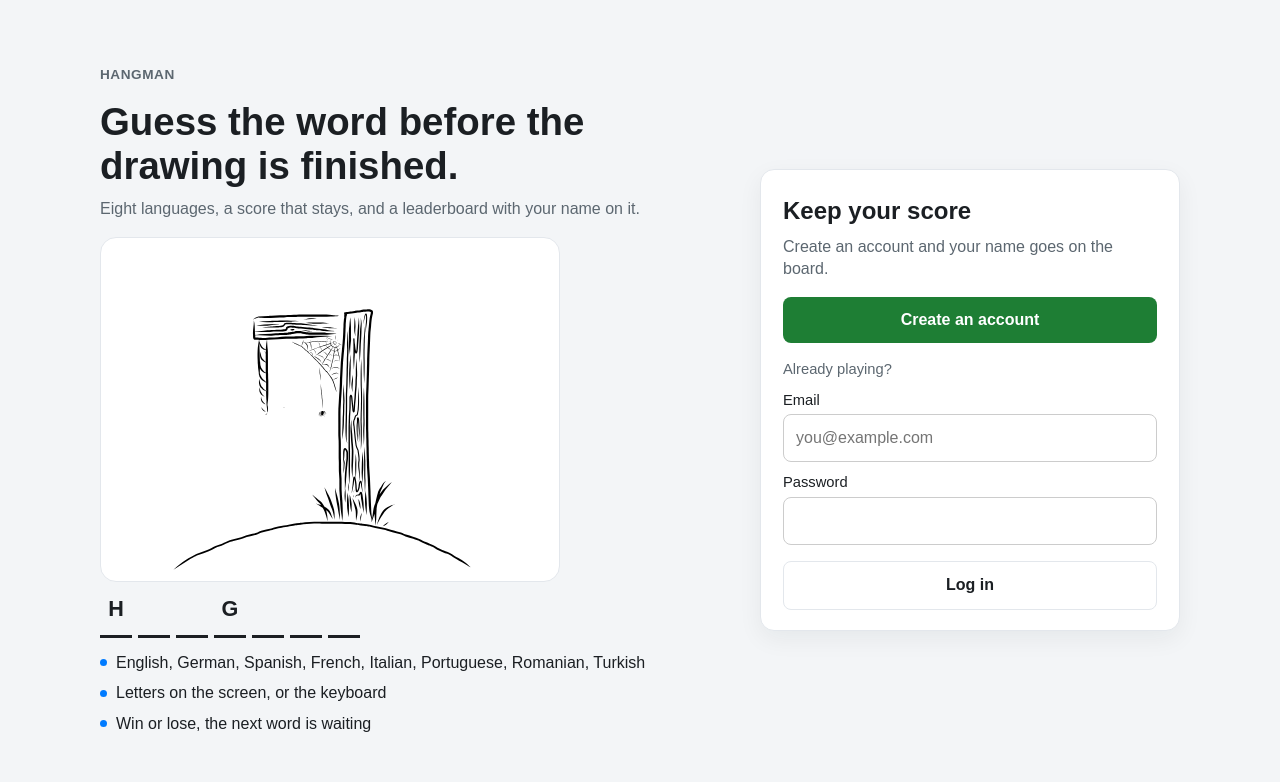
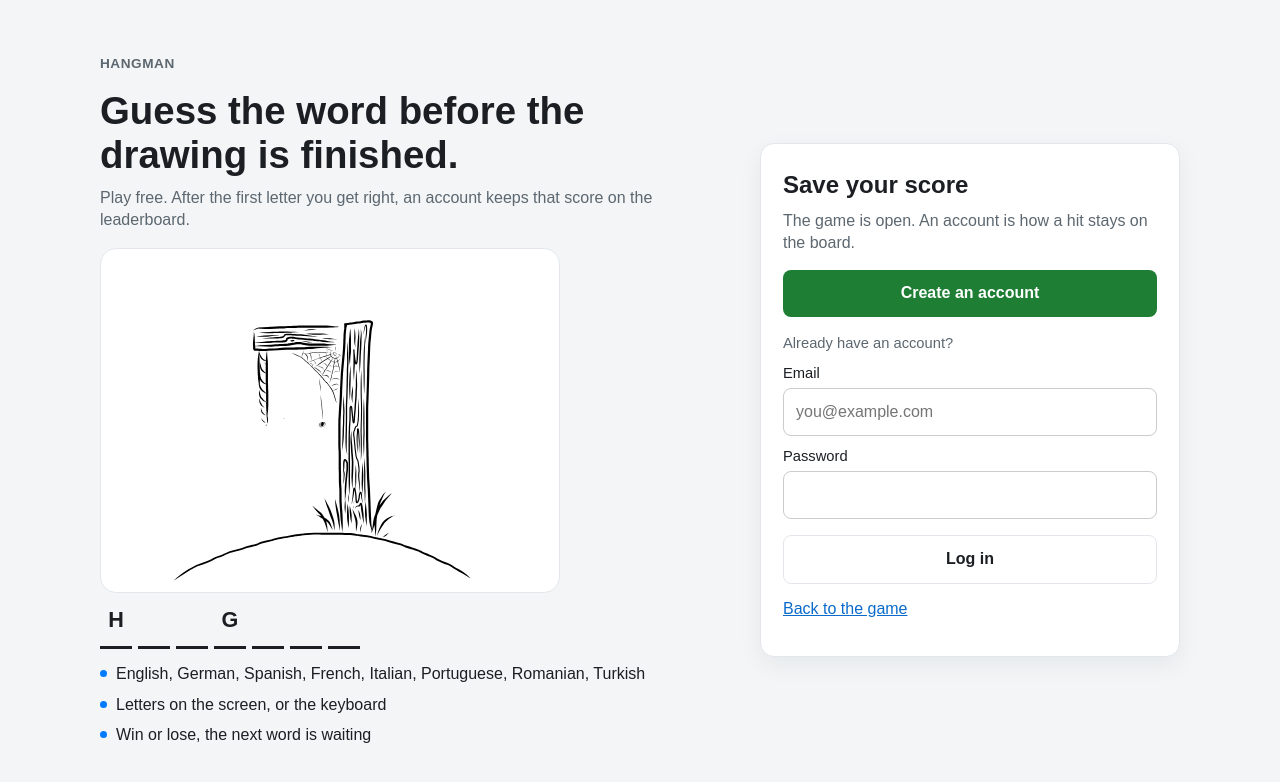
Before and after one commit to SpotlightForBugs/wortraetselWeb, a Flask app: page /login in a window 1280 px wide. Shown: the top 782 px of the page. Run offline with Flask 3, Linux system fonts and the light colour scheme; some libraries are stand-ins or nearby versions.

Commit message:
Let guests play, and ask for an account after the first hit.
The game no longer sends anonymous players to login. A correct letter offers to save the score. Dismissing it keeps the round going, and a later account picks up any points still sitting in the browser.

Co-authored-by: Johannes Häusler  <mail@spotlightforbugs.eu>

```diff
--- a/app.py
+++ b/app.py
@@ -46,16 +46,6 @@ from firebase_admin import firestore
 app = Flask(__name__)
 app.secret_key = os.environ.get("SECRETKEY")
 csrf = CSRFProtect(app)
-allowed_paths = [
-    "/login",
-    "/register",
-    "/users",
-    "/draw",
-    "/session_data",
-    "/favicon.ico",
-    "/robots.txt",
-    "/register_split",
-]
 
 if not firebase_admin._apps:
     cred = credentials.Certificate("serviceAccountKey.json")
@@ -81,40 +71,25 @@ def game():
             all(letter in session["letters"] for letter in session["word"])
             and not session["wrong_guesses"] >= 9
         ):
-            play_logic.finish_game(
-                session["username"],
-                word=session["word"],
-                wrong_guesses=session["wrong_guesses"],
-                success=True,
-                all_guesses=session["letters"],
-            )
-            word = session["word"]
-            session["word"] = play_logic.getRandomWord(session["language"])
-            session["letters"] = []
-            session["score"] = 0
-            session["wrong_guesses"] = 0
+            word = _close_round(success=True)
             return redirect("/game/" + word + "/success")
 
         elif session["wrong_guesses"] >= 9:
-            play_logic.finish_game(
-                session["username"],
-                word=session["word"],
-                wrong_guesses=session["wrong_guesses"],
-                success=False,
-                all_guesses=session["letters"],
-                legacy_account=accounts.is_legacy(session["username"]),
-            )
-            word = session["word"]
-            session["word"] = play_logic.getRandomWord(session["language"])
-            session["letters"] = []
-            session["score"] = 0
-            session["wrong_guesses"] = 0
+            word = _close_round(success=False)
             return redirect("/game/" + word)
 
+        guest = "username" not in session
+        if guest:
+            display_name = "Guest"
+        else:
+            display_name = accounts.getUsername(session["username"])["username"]
         return render_template(
             "game.html",
             leaderboard=firebaseDB.get_leaderboard(),
-            username=accounts.getUsername(session["username"])["username"],
+            username=display_name,
+            guest=guest,
+            save_offer=guest and session.get("save_offer", False),
+            pending_score=session.get("pending_score", 0),
             drawing=play_logic.generate_hangman(session["wrong_guesses"], 1000, 1000),
             letters=[chr(i) for i in range(65, 91)],
             word=session["word"],
@@ -134,10 +109,18 @@ def game():
         letter = request.form["letter"].lower()
         print(letter + " " + str(session["letters"]))
         if letter not in session["letters"]:
+            hits_before = session["score"]
             session["letters"].append(letter)
             if letter in session["word"]:
                 session["score"] += 1
                 print(f"The letter {letter} is in the word {session['word']}")
+                if play_logic.should_offer_save(
+                    logged_in="username" in session,
+                    dismissed=session.get("save_dismissed", False),
+                    letter_in_word=True,
+                    hits_before=hits_before,
+                ):
+                    session["save_offer"] = True
             else:
                 session["wrong_guesses"] += 1
         return redirect(url_for("game"))
@@ -171,18 +154,73 @@ def dark_mode():
     return redirect(url_for("game"))
 
 
-def _result_page(message, image_src):
+def _result_page(message, image_src, guest=False):
     safe_message = escape(message)
     safe_src = escape(image_src, quote=True)
+    if guest:
+        pending = session.get("pending_score", 0)
+        extra = (
+            f"<p class='gate-lead'>This round is worth {pending} on the leaderboard. "
+            "It stays in this browser until you create an account.</p>"
+            "<a class='signup-cta' href='/register'>Save this score</a>"
+            "<p class='auth-links'><a href='/'>Keep playing</a></p>"
+        )
+        follow = ""
+    else:
+        extra = ""
+        follow = "<script>setTimeout(function(){window.location.href='/';},5000);</script>"
     return (
         "<!DOCTYPE html><html><head><meta charset='utf-8'>"
         "<meta name='viewport' content='width=device-width, initial-scale=1'>"
         "<title>Hangman</title><link rel='stylesheet' href='/static/style.css'>"
         "</head><body><main class='auth-wrap'><section class='auth-card result-card'>"
-        f"<p>{safe_message}</p><img alt='' src='{safe_src}'>"
-        "</section></main><script>setTimeout(function(){window.location.href='/';},5000);</script>"
+        f"<p>{safe_message}</p><img alt='' src='{safe_src}'>{extra}"
+        f"</section></main>{follow}"
         "</body></html>"
     )
+
+
+def _close_round(success):
+    word = session["word"]
+    if "username" in session:
+        if success:
+            play_logic.finish_game(
+                session["username"],
+                word=word,
+                wrong_guesses=session["wrong_guesses"],
+                success=True,
+                all_guesses=session["letters"],
+            )
+        else:
+            play_logic.finish_game(
+                session["username"],
+                word=word,
+                wrong_guesses=session["wrong_guesses"],
+                success=False,
+                all_guesses=session["letters"],
+                legacy_account=accounts.is_legacy(session["username"]),
+            )
+    else:
+        points = play_logic.calculate_points(
+            session["wrong_guesses"], word, session["letters"], success
+        )
+        session["pending_score"] = play_logic.stash_guest_points(
+            session.get("pending_score", 0), points
+        )
+    session["word"] = play_logic.getRandomWord(session["language"])
+    session["letters"] = []
+    session["score"] = 0
+    session["wrong_guesses"] = 0
+    return word
+
+
+def _apply_pending_score():
+    pending = session.get("pending_score") or 0
+    if not pending or "username" not in session:
+        return
+    if firebaseDB.setScore(session["username"], pending):
+        session.pop("pending_score", None)
+        session.pop("save_offer", None)
 
 
 @app.route("/game/<word>")
@@ -190,6 +228,7 @@ def game_over(word):
     return _result_page(
         "Du hast verloren. Das Wort war " + word.capitalize(),
         "/static/assets/killed.svg",
+        guest="username" not in session,
     )
 
 
@@ -198,6 +237,7 @@ def game_success(word):
     return _result_page(
         "Super, du hast es erraten. Das Wort war " + word.capitalize(),
         "/static/assets/won.svg",
+        guest="username" not in session,
     )
 
 
@@ -218,6 +258,8 @@ def login():
             auth_user = accounts.login(email, password)
             if auth_user:
                 session["username"] = auth_user
+                session.pop("save_offer", None)
+                _apply_pending_score()
                 return redirect(url_for("game"))
             return render_template(
                 "login.html",
@@ -240,6 +282,8 @@ def register():
             user = accounts.register(email, password, username)
             if user:
                 session["username"] = email
+                session.pop("save_offer", None)
+                _apply_pending_score()
                 return redirect(url_for("game"))
         except:
             return render_template("register.html", error="Email already exists")
@@ -269,27 +313,26 @@ def register_split():
     )
 
 
+@app.route("/dismiss_save", methods=["POST"])
+def dismiss_save():
+    session["save_dismissed"] = True
+    session.pop("save_offer", None)
+    return redirect(url_for("game"))
+
+
 @app.route("/logout")
 def logout():
     session.pop("username", None)
-    return redirect(url_for("login"))
-
-
-def _is_public_path(path):
-    return path in allowed_paths or path.startswith("/static/")
+    return redirect(url_for("game"))
 
 
 @app.before_request
 def before_request():
-    # Login and register need the stylesheet before a session exists.
-    if "username" not in session and not _is_public_path(request.path):
-        return redirect(url_for("login"))
-    if "username" in session:
-        uname = session["username"]
-        if uname and "@" in uname:
-            sentry_sdk.set_user({"email": uname})
-        elif uname:
-            sentry_sdk.set_user({"username": uname})
+    uname = session.get("username")
+    if uname and "@" in uname:
+        sentry_sdk.set_user({"email": uname})
+    elif uname:
+        sentry_sdk.set_user({"username": uname})
 
 
 @app.route("/favicon.ico")
--- a/game.py
+++ b/game.py
@@ -162,6 +162,17 @@ def calculate_points(
     return points
 
 
+def should_offer_save(logged_in, dismissed, letter_in_word, hits_before):
+    """Ask a guest to save once, on the first correct letter."""
+    if logged_in or dismissed:
+        return False
+    return bool(letter_in_word) and hits_before == 0
+
+
+def stash_guest_points(pending, points):
+    return (pending or 0) + points
+
+
 def finish_game(
     username: str,
     word: str,
--- a/templates/gate_story.html
+++ b/templates/gate_story.html
@@ -2,7 +2,7 @@
   <p class="gate-kicker">Hangman</p>
   <h1>Guess the word before the drawing is finished.</h1>
   <p>
-    Eight languages, a score that stays, and a leaderboard with your name on it.
+    Play free. After the first letter you get right, an account keeps that score on the leaderboard.
   </p>
   <img
     class="gate-drawing"
--- a/templates/login.html
+++ b/templates/login.html
@@ -3,10 +3,10 @@ content %}
 <main class="gate">
   {% include 'gate_story.html' %}
   <section class="auth-card">
-    <h2>Keep your score</h2>
-    <p class="gate-lead">Create an account and your name goes on the board.</p>
+    <h2>Save your score</h2>
+    <p class="gate-lead">The game is open. An account is how a hit stays on the board.</p>
     <a class="signup-cta" href="{{ url_for('register') }}">Create an account</a>
-    <p class="gate-or">Already playing?</p>
+    <p class="gate-or">Already have an account?</p>
     {% if error %}
     <p class="error">{{ error }}</p>
     {% endif %}
@@ -24,6 +24,7 @@ content %}
       <input type="password" id="password" name="password" required />
       <input type="submit" value="Log in" />
     </form>
+    <p class="auth-links"><a href="{{ url_for('game') }}">Back to the game</a></p>
   </section>
 </main>
 {% endblock %}
```
Also changed, not shown: static/style.css (+35 -0 lines), templates/game.html (+22 -0 lines), templates/register.html (+4 -3 lines), tests/test_guest.py (added, +56 -0 lines).
